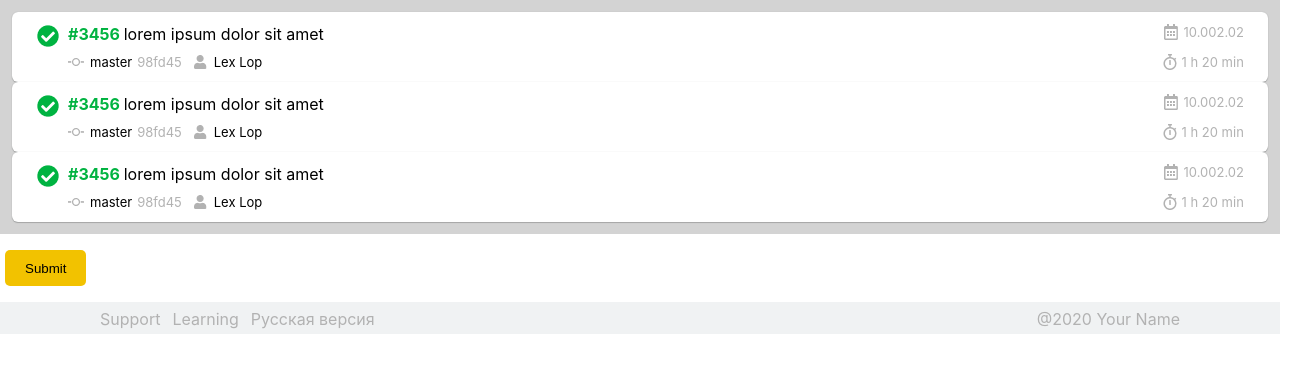
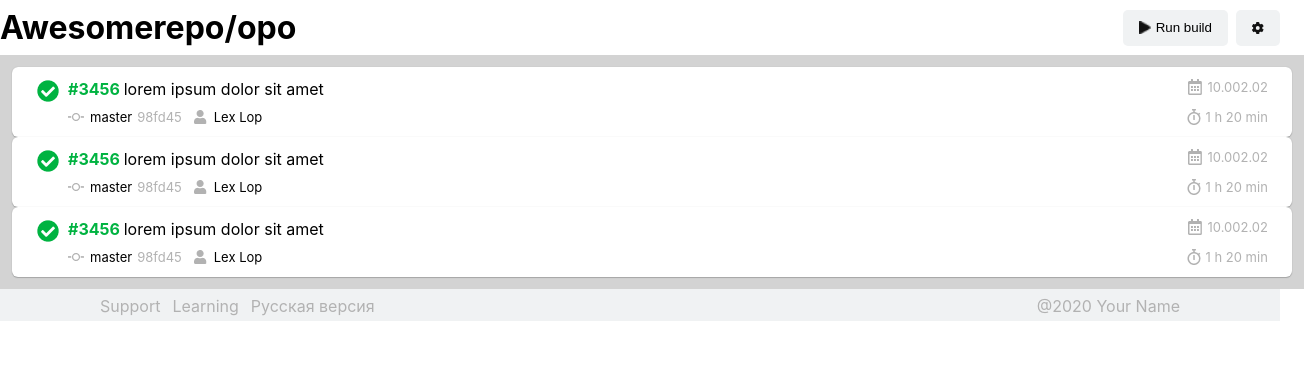
Before and after one commit to PolyAtomicIon/react-ci-dashboard-demo, a React (Create React App) app: page / in a window 1280 px wide. Shown: the top 372 px of the page, 1304 px wide, since content can reach past the window. Built offline with nearby package versions, Linux system fonts and the light colour scheme.

Commit message:
feat.buildheader.style component

```diff
--- a/src/App.js
+++ b/src/App.js
@@ -1,11 +1,17 @@
 import './App.scss';
 import CommitCard from './сomponents/CommitCard.js'
 import Footer from './сomponents/Footer.js'
-import CustomButton from './сomponents/CustomButton.js'
+
+import BuildHeader from './сomponents/BuildHeader.js'
 
 function App(props) {
     return (
       <>
+
+      <BuildHeader
+        title='Awesomerepo/opo'
+      />
+
       <div className="cards">
         <CommitCard
           id="3456"
@@ -35,15 +41,6 @@ function App(props) {
           time="1 h 20 min"
         />
       </div>
-
-      <p
-        className="ml-1"
-      >
-        <CustomButton
-          title="Submit"
-        />
-      </p>
-
       <Footer />
       </>
     );
--- a/src/App.scss
+++ b/src/App.scss
@@ -39,6 +39,7 @@
 }
 
 .cards {
+    width: 100%;
     padding: 12px;
     background: lightgrey;
 }
--- /dev/null
+++ b/src/сomponents/BuildHeader.js
@@ -0,0 +1,28 @@
+import './BuildHeader.scss'
+import CustomButton from './CustomButton'
+
+import play from '../assets/icons/play.png'
+import settings from '../assets/icons/settings.png'
+
+function BuildHeader(props) {
+    return (
+        <div
+            className='build-header'
+        >
+            <h1 className="repo-title">{props.title}</h1>
+            <div className="buttons">
+                <CustomButton
+                    title="Run build"
+                    icon={play}
+                    style='secondary'
+                />
+                <CustomButton
+                    style='secondary'
+                    icon={settings}
+                />
+            </div>
+        </div>
+    );
+  }
+
+  export default BuildHeader
--- /dev/null
+++ b/src/сomponents/BuildHeader.scss
@@ -0,0 +1,13 @@
+.build-header {
+    padding: 8px 0;
+    display: flex;
+    justify-content: space-between;
+    align-items: center;
+    .repo-title {
+        margin: 0;
+    }
+    .buttons {
+        display: flex;
+        gap: 8px;
+    }
+}
--- a/src/сomponents/CustomButton.js
+++ b/src/сomponents/CustomButton.js
@@ -8,9 +8,10 @@ function CustomButton(props) {
     return (
         <button
             className={`custom-button ${props.style || defaultProps.style}`}
+            disabled={props.disabled || false}
         >
             { props.icon && <img src={props.icon} alt="" /> }
-            {props.title}
+            { props.title && <span className="title">{props.title}</span> }
         </button>
     );
   }
--- a/src/сomponents/CustomButton.scss
+++ b/src/сomponents/CustomButton.scss
@@ -1,12 +1,21 @@
 @import '../global.scss';
 .custom-button {
     display: flex;
+    gap: 5px;
     align-items: center;
     border: none;
     height: 36px;
-    padding: 0px 20px;
+    padding: 0px 16px;
     border-radius: 5px;
     cursor: pointer;
+    img {
+        width: 12px;
+    }
+    .title {
+        @media screen and (max-width: $sm-width) {
+            display: none;
+        }
+    }
 }
 
 .primary {
@@ -19,7 +28,7 @@
     }
     &:disabled {
         background-color: #e6e6e6;
-        // color: $secondary
+        color: $secondary
     }
 }
 
@@ -33,6 +42,6 @@
     }
     &:disabled {
         background-color: #e6e6e6;
-        // color: $secondary
+        color: $secondary
     }
 }
```
Also changed, not shown: src/assets/icons/settings.png.
